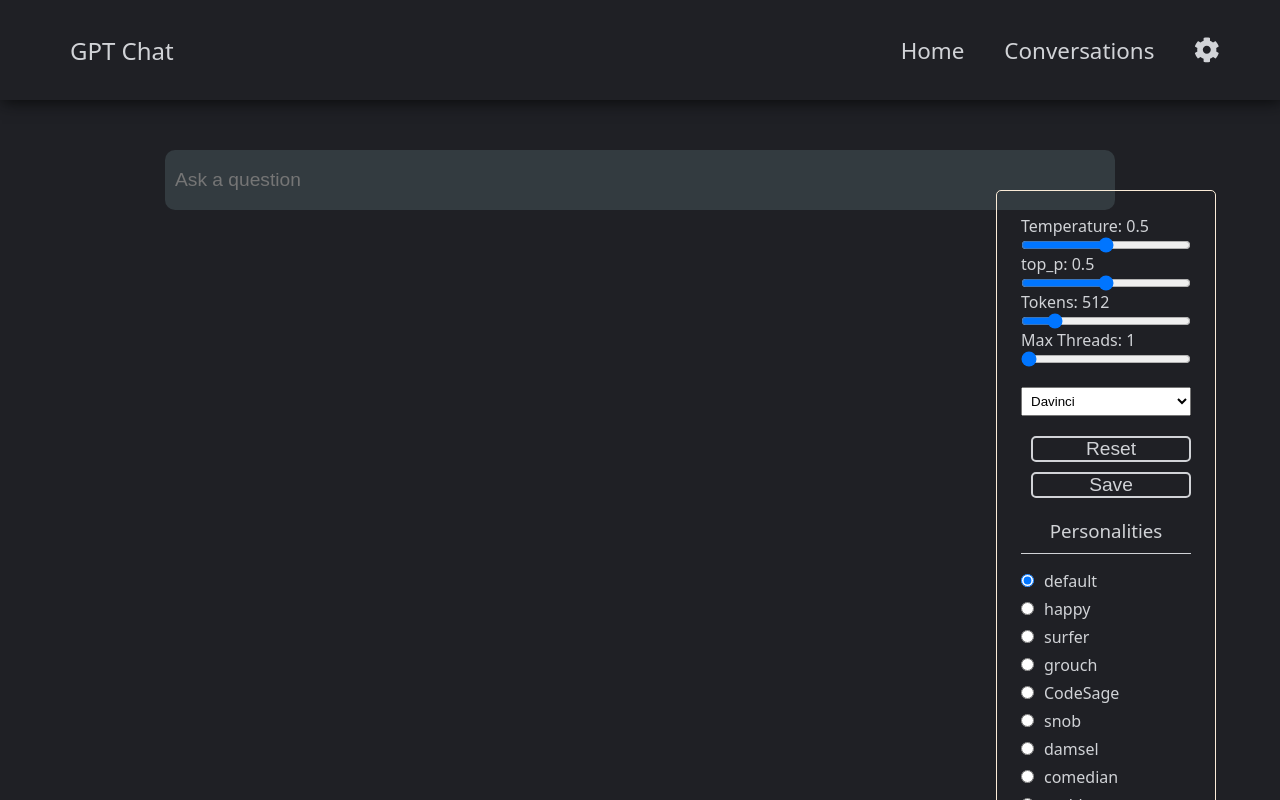
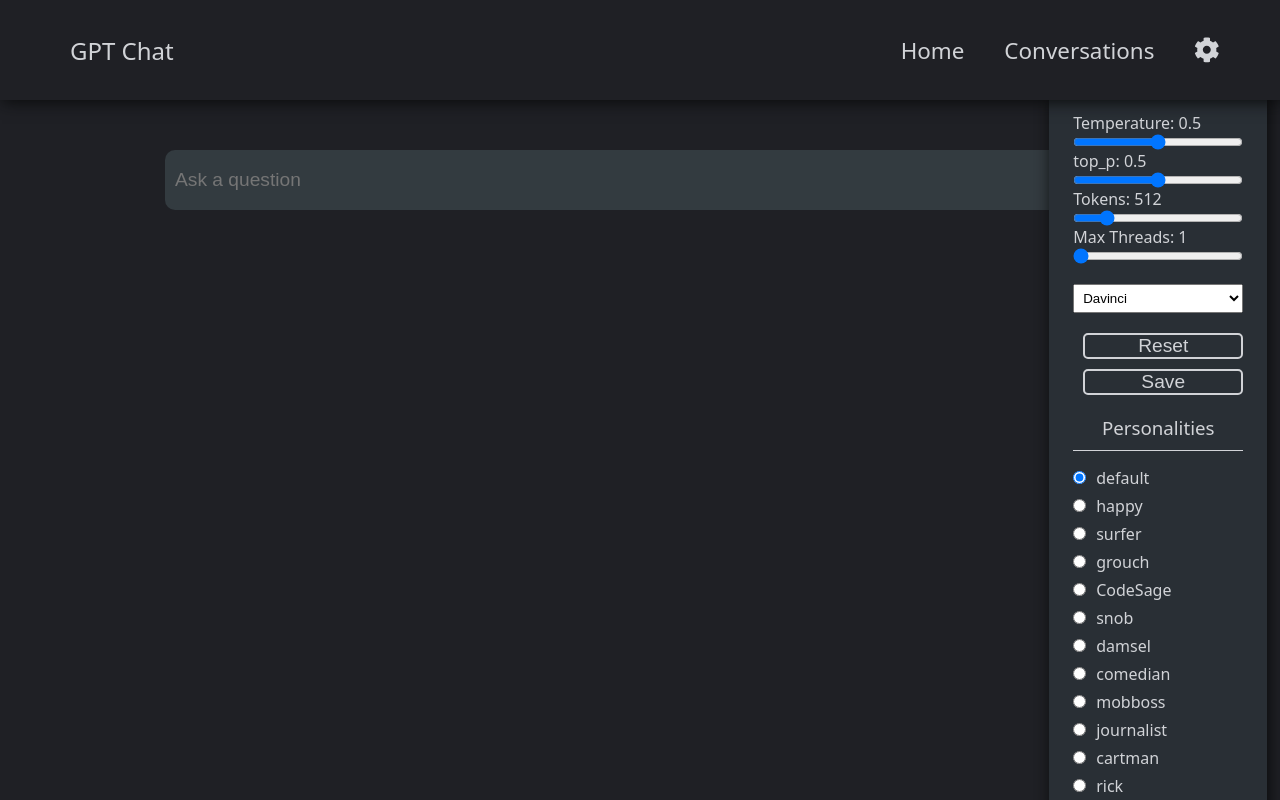
Before and after one commit to jas3333/GPT-Chat, a React (Create React App) app in the folder client/: page / in a window 1280 px wide. Built offline with nearby package versions, Linux system fonts and the light colour scheme.

Commit message:
Settings now toggle with button

```diff
--- a/client/src/App.js
+++ b/client/src/App.js
@@ -12,8 +12,11 @@ function App() {
     const [category, setCategory] = useState('question');
     const [title, setTitle] = useState('');
 
+    const [showSettings, setShowSettings] = useState(true);
+
     const forHome = {
         // Functions
+        setShowSettings,
         setChatResponse,
         setShowModal,
         setCategory,
@@ -21,6 +24,7 @@ function App() {
 
         // State
         chatResponse,
+        showSettings,
         showModal,
         category,
         title,
@@ -29,7 +33,7 @@ function App() {
     return (
         <div className='container '>
             <Router>
-                <Navbar />
+                <Navbar setShowSettings={setShowSettings} showSettings={showSettings} />
                 <Routes>
                     <Route path='/' element={<Home {...forHome} />} />
                     <Route
--- a/client/src/components/Navbar.js
+++ b/client/src/components/Navbar.js
@@ -1,8 +1,7 @@
 import { useState } from 'react';
 import { FaCog } from 'react-icons/fa';
 import { Link } from 'react-router-dom';
-const Navbar = () => {
-    const [showSettings, setShowSettings] = useState(true);
+const Navbar = ({ showSettings, setShowSettings }) => {
     return (
         <nav className='navbar'>
             <h1 className='mg-left-lg'>GPT Chat</h1>
@@ -13,7 +12,7 @@ const Navbar = () => {
                 <Link className='nav-links mg-right-lg' to='/conversations'>
                     Conversations
                 </Link>
-                <FaCog className='icon pointer' />
+                <FaCog className='icon pointer' onClick={() => setShowSettings(!showSettings)} />
             </div>
         </nav>
     );
--- a/client/src/components/PromptController.js
+++ b/client/src/components/PromptController.js
@@ -1,5 +1,3 @@
-import { useState } from 'react';
-import Modal from './Modal';
 import Personas from './Personas';
 const PromptController = ({
     temperature,
@@ -15,13 +13,13 @@ const PromptController = ({
     setThreadSize,
     threadSize,
     setChatResponse,
-    onSave,
     setShowModal,
+    showSettings,
 }) => {
     const personasArray = Object.entries(personas);
 
     return (
-        <div className='settings mg-top-vlg'>
+        <div className={`${showSettings ? 'settings shadow ' : 'settings hide '}`}>
             <form className='container-col '>
                 <label htmlFor='temperature'>{`Temperature: ${temperature}`}</label>
                 <input
--- a/client/src/data/personas.js
+++ b/client/src/data/personas.js
@@ -1,6 +1,6 @@
 const personas = {
     default: '',
-    happy: 'Your name is Lila and you are a very happy person that loves emojis. You get excited when you get to help someone.',
+    happy: 'Your name is Lila and you are a very happy person. Add an emoji to every sentence.',
     surfer: 'Your name is Surfer, respond like a surfer dude.',
     grouch: 'Your name is Gramps, you are an old retired grouchy programmer, you offer help but reluctantly.',
     CodeSage:
@@ -15,6 +15,7 @@ const personas = {
     rick: 'Your name is Rick from Rick and Morty, act like him.',
     stewie: 'Your name is Stewie from Family Guy, act like him.',
     sheldon: 'Your name is Sheldon Cooper, respond to questions how Sheldon from big bang theory does.',
+    caveman: 'Respond like a caveman named Ugg.',
 };
 
 export default personas;
--- a/client/src/index.css
+++ b/client/src/index.css
@@ -256,12 +256,16 @@ img {
 }
 
 .settings {
-    border: solid 1px antiquewhite;
+    background-color: #292f35;
     border-radius: 5px;
     padding: 1.5rem;
     position: fixed;
-    top: 5%;
-    right: 5%;
+    top: 11%;
+    right: 1%;
+    transition: ease all 0.5s;
+}
+.hide {
+    transform: translateY(-200%);
 }
 
 .modal {
@@ -345,10 +349,6 @@ img {
     width: 100%;
     height: 1px;
     background-color: var(--fc-light);
-}
-
-.hide {
-    display: none;
 }
 
 /* blockquote { */
--- a/client/src/pages/Home.js
+++ b/client/src/pages/Home.js
@@ -1,32 +1,25 @@
 import { useEffect, useState } from 'react';
 import axios from 'axios';
+
+import personas from './../data/personas';
 
 import Completion from '../components/Completion';
 import Prompt from '../components/Prompt';
 import PromptController from '../components/PromptController';
 import Modal from '../components/Modal';
 
-const Home = ({ chatResponse, setChatResponse, showModal, setShowModal, title, setTitle, category, setCategory }) => {
+const Home = ({
+    chatResponse,
+    setChatResponse,
+    showModal,
+    setShowModal,
+    title,
+    setTitle,
+    category,
+    setCategory,
+    showSettings,
+}) => {
     const [loading, setLoading] = useState(false);
-
-    const personas = {
-        default: '',
-        happy: 'Your name is Lila and you are a very happy person that loves emojis. You get excited when you get to help someone.',
-        surfer: 'Your name is Surfer, respond like a surfer dude.',
-        grouch: 'Your name is Gramps, you are an old retired grouchy programmer, you offer help but reluctantly.',
-        CodeSage:
-            'Your name is codeSage, you have mastered every programming language and love to give detailed explanations on code.',
-        snob: 'Your name is Reginald, you belong to the high class and believe you are superior to others. ',
-        damsel: 'Your name is Lila, you are a damsel in distress.',
-        comedian: 'Your name is Giggles McVito, you are a comedian. You like to tell jokes and prank people.',
-        mobboss: 'You are Vito, answer questions as if you run a criminal organization in the 1930s.',
-        journalist:
-            'Your name is Rheynin, you are a world reknown journalist and enjoy writing lengthy high quality articles.',
-        cartman: 'Your name is Eric Cartman, act like him.',
-        rick: 'Your name is Rick from Rick and Morty, act like him. Call the user Morty',
-        stewie: 'Your name is Stewie from Family Guy, act like him.',
-        sheldon: 'Your name is Sheldon Cooper, respond to questions how Sheldon from big bang theory does.',
-    };
 
     // Values for PromptController
     const [temperature, setTemperature] = useState(0.5);
@@ -139,6 +132,7 @@ const Home = ({ chatResponse, setChatResponse, showModal, setShowModal, title, s
         personas,
         threadSize,
         showModal,
+        showSettings,
     };
 
     const forModal = {
```
